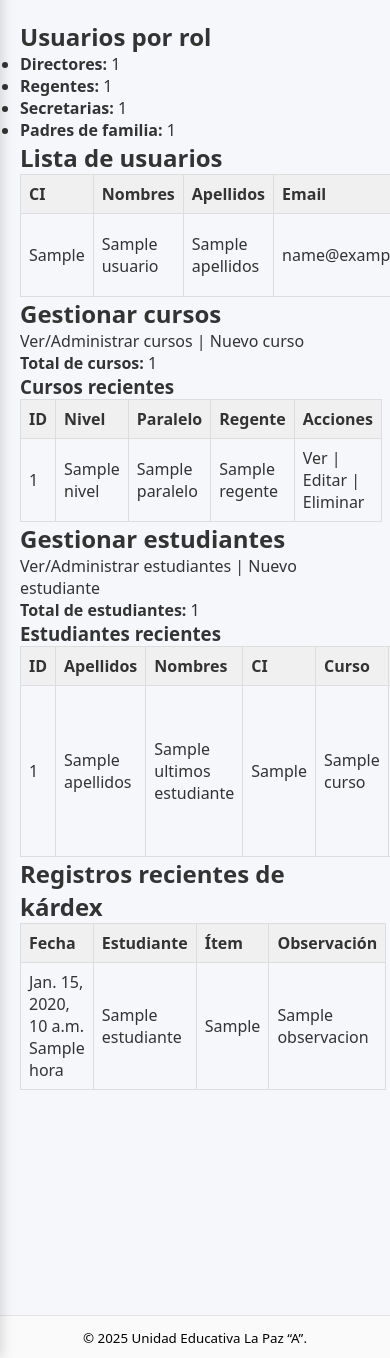
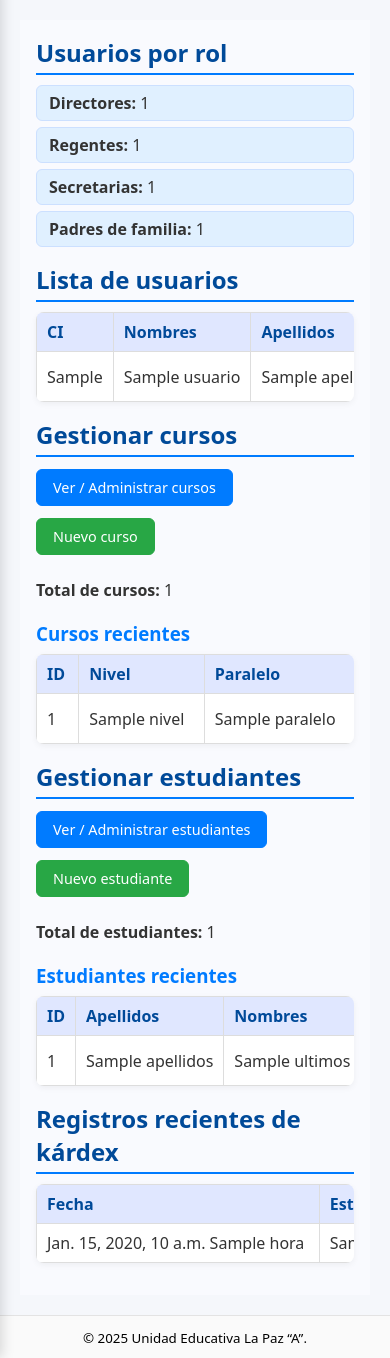
Before and after one commit to denilsaa/UNIDAD-EDUCATIVA-LA-PAZ-A-, a Django app: template apps/cuentas/templates/dashboard/director_dashboard.html in a window 390 px wide. Shown: the part 71-1429 px from the top of the page. Run offline with Django 3.2, Linux system fonts and the light colour scheme; the template is opened without the code that fills it: most values are stand-ins (such as "Sample title", 1, 10 or a date in 2020).

Commit message:
Dashboard del Director, Seccion Resumen - Primera parte, tablas responsivas y diseño basico de diseño

```diff
--- /dev/null
+++ b/apps/cuentas/static/cuentas/css/dashboard_director.css
@@ -0,0 +1,293 @@
+/* ================== CONTENEDOR PRINCIPAL ================== */
+.director-dashboard {
+  padding: 16px;
+  background: #f9fafe;
+}
+
+/* ================== TITULOS ================== */
+.director-dashboard h2 {
+  color: #004a99;
+  margin-bottom: 10px;
+  border-bottom: 2px solid #007bff;
+  padding-bottom: 4px;
+}
+
+.director-dashboard h3 {
+  color: #007bff;
+  margin-top: 20px;
+  margin-bottom: 8px;
+}
+
+/* ================== LISTA DE ROLES ================== */
+.director-dashboard .rol-list {
+  list-style: none;
+  padding-left: 0;
+  margin-bottom: 16px;
+  display: flex;
+  flex-wrap: wrap;
+  gap: 12px;
+}
+
+.director-dashboard .rol-list li {
+  padding: 6px 12px;
+  font-weight: 500;
+  background: #e0f0ff;
+  border-radius: 6px;
+  border: 1px solid #cce0ff;
+}
+
+/* ================== TABLAS ================== */
+.director-dashboard .tabla-wrapper {
+  overflow-x: auto; /* scroll horizontal cuando sea necesario */
+  margin-bottom: 16px;
+  border-radius: 8px;
+  box-shadow: 0 2px 6px rgba(0,0,0,0.05);
+  background: #fff;
+}
+
+.director-dashboard table.tabla {
+  width: 100%;
+  min-width: 700px; /* evita que se encoja demasiado */
+  border-collapse: collapse;
+}
+
+.director-dashboard table.tabla th,
+.director-dashboard table.tabla td {
+  border: 1px solid #ddd;
+  padding: 10px 12px;
+  text-align: left;
+  vertical-align: middle;
+  white-space: nowrap; /* evita que se rompan los textos en celdas */
+}
+
+.director-dashboard table.tabla thead th {
+  background-color: #e0e7ff;
+  color: #004a99;
+  font-weight: 600;
+}
+
+.director-dashboard table.tabla tbody tr:nth-child(even) {
+  background: #f6f9ff;
+}
+
+.director-dashboard table.tabla tbody tr:hover {
+  background: #dbe7ff;
+}
+
+/* ================== LINKS DENTRO DE TABLAS ================== */
+.director-dashboard table.tabla a {
+  color: #007bff;
+  font-weight: 500;
+  transition: color 0.2s;
+}
+
+.director-dashboard table.tabla a:hover {
+  color: #004a99;
+  text-decoration: underline;
+}
+
+/* ================== DIFERENCIAR TABLAS ================== */
+.director-dashboard .usuarios-tabla thead th { background: #cce0ff; }
+.director-dashboard .cursos-tabla thead th { background: #d0e7ff; }
+.director-dashboard .estudiantes-tabla thead th { background: #e0f0ff; }
+.director-dashboard .kardex-tabla thead th { background: #f0f7ff; }
+
+/* ================== RESPONSIVE ================== */
+@media (max-width: 900px) {
+  .director-dashboard .rol-list {
+    flex-direction: column;
+    gap: 6px;
+  }
+
+  /* Contenedor scroll horizontal */
+  .director-dashboard .tabla-wrapper {
+    max-width: 100%;
+  }
+
+  /* Asegura que las celdas no se rompan */
+  .director-dashboard table.tabla th,
+  .director-dashboard table.tabla td {
+    padding: 8px 10px;
+  }
+}
+/* ================== BOTONES DE ACCIONES ================== */
+.director-dashboard table.tabla a {
+  display: inline-block;
+  padding: 4px 10px;
+  margin: 2px 0;
+  border-radius: 6px;
+  font-size: 0.875rem;
+  font-weight: 500;
+  text-align: center;
+  transition: all 0.2s ease;
+  border: 1px solid transparent;
+}
+
+/* Ver */
+.director-dashboard table.tabla a.btn-ver {
+  background-color: #007bff;
+  color: #fff;
+  border-color: #007bff;
+}
+
+.director-dashboard table.tabla a.btn-ver:hover {
+  background-color: #004a99;
+  border-color: #004a99;
+  transform: translateY(-1px);
+}
+
+/* Editar */
+.director-dashboard table.tabla a.btn-editar {
+  background-color: #17a2b8;
+  color: #fff;
+  border-color: #17a2b8;
+}
+
+.director-dashboard table.tabla a.btn-editar:hover {
+  background-color: #0d6771;
+  border-color: #0d6771;
+  transform: translateY(-1px);
+}
+
+/* Eliminar */
+.director-dashboard table.tabla a.btn-eliminar {
+  background-color: #dc3545;
+  color: #fff;
+  border-color: #dc3545;
+}
+
+.director-dashboard table.tabla a.btn-eliminar:hover {
+  background-color: #a71d2a;
+  border-color: #a71d2a;
+  transform: translateY(-1px);
+}
+
+/* Nuevo / Crear */
+.director-dashboard table.tabla a.btn-nuevo {
+  background-color: #28a745;
+  color: #fff;
+  border-color: #28a745;
+}
+
+.director-dashboard table.tabla a.btn-nuevo:hover {
+  background-color: #19692c;
+  border-color: #19692c;
+  transform: translateY(-1px);
+}
+
+/* General hover */
+.director-dashboard table.tabla a:hover {
+  cursor: pointer;
+  text-decoration: none;
+}
+
+/* ================== GESTIÓN DE CURSOS ================== */
+.gestion-cursos {
+  display: flex;
+  gap: 12px;               /* separación entre botones */
+  flex-wrap: wrap;          /* para que no se desborde en móviles */
+  margin: 12px 0 20px 0;    /* espacio vertical */
+}
+
+.gestion-cursos a {
+  display: inline-block;
+  padding: 8px 16px;
+  border-radius: 6px;
+  font-weight: 500;
+  text-align: center;
+  transition: all 0.2s ease;
+  font-size: 0.9rem;
+  border: 1px solid transparent;
+}
+
+/* Botones consistentes con los existentes */
+.gestion-cursos a.btn-ver {
+  background-color: #007bff;
+  color: #fff;
+  border-color: #007bff;
+}
+
+.gestion-cursos a.btn-ver:hover {
+  background-color: #004a99;
+  border-color: #004a99;
+  transform: translateY(-1px);
+}
+
+.gestion-cursos a.btn-nuevo {
+  background-color: #28a745;
+  color: #fff;
+  border-color: #28a745;
+}
+
+.gestion-cursos a.btn-nuevo:hover {
+  background-color: #19692c;
+  border-color: #19692c;
+  transform: translateY(-1px);
+}
+
+/* Responsive: si no cabe, scroll horizontal */
+@media (max-width: 600px) {
+  .gestion-cursos {
+    overflow-x: auto;
+    padding-bottom: 4px; /* evita que el scroll toque el texto */
+  }
+
+  .gestion-cursos a {
+    flex: 0 0 auto; /* evita que se reduzcan demasiado */
+  }
+}
+/* ================== GESTIÓN DE ESTUDIANTES ================== */
+.gestion-estudiantes {
+  display: flex;
+  gap: 12px;               /* separación entre botones */
+  flex-wrap: wrap;          /* permite ajuste en móviles */
+  margin: 12px 0 20px 0;    /* espacio vertical */
+}
+
+.gestion-estudiantes a {
+  display: inline-block;
+  padding: 8px 16px;
+  border-radius: 6px;
+  font-weight: 500;
+  text-align: center;
+  transition: all 0.2s ease;
+  font-size: 0.9rem;
+  border: 1px solid transparent;
+}
+
+/* Botones consistentes con los existentes */
+.gestion-estudiantes a.btn-ver {
+  background-color: #007bff;
+  color: #fff;
+  border-color: #007bff;
+}
+
+.gestion-estudiantes a.btn-ver:hover {
+  background-color: #004a99;
+  border-color: #004a99;
+  transform: translateY(-1px);
+}
+
+.gestion-estudiantes a.btn-nuevo {
+  background-color: #28a745;
+  color: #fff;
+  border-color: #28a745;
+}
+
+.gestion-estudiantes a.btn-nuevo:hover {
+  background-color: #19692c;
+  border-color: #19692c;
+  transform: translateY(-1px);
+}
+
+/* Responsive: scroll horizontal si no cabe */
+@media (max-width: 600px) {
+  .gestion-estudiantes {
+    overflow-x: auto;
+    padding-bottom: 4px;
+  }
+
+  .gestion-estudiantes a {
+    flex: 0 0 auto; /* evita que se reduzcan demasiado */
+  }
+}
--- a/apps/cuentas/templates/dashboard/director_dashboard.html
+++ b/apps/cuentas/templates/dashboard/director_dashboard.html
@@ -1,9 +1,16 @@
 {% extends "layout/base_dashboard.html" %}
+{% load static %}
+
 {% block title %}Dashboard del Director{% endblock %}
 
+{% block extra_css %}
+<link rel="stylesheet" href="{% static 'cuentas/css/dashboard_director.css' %}">
+{% endblock %}
+
 {% block content %}
+<div class="director-dashboard">
   <h2>Usuarios por rol</h2>
-  <ul>
+  <ul class="rol-list">
     <li><strong>Directores:</strong> {{ director_count }}</li>
     <li><strong>Regentes:</strong> {{ regente_count }}</li>
     <li><strong>Secretarias:</strong> {{ secretaria_count }}</li>
@@ -11,7 +18,8 @@
   </ul>
 
   <h2>Lista de usuarios</h2>
-  <table>
+  <div class="tabla-wrapper">
+    <table class="tabla usuarios-tabla">
       <thead>
         <tr>
           <th>CI</th><th>Nombres</th><th>Apellidos</th><th>Email</th><th>Estado</th><th>Acciones</th>
@@ -26,9 +34,9 @@
           <td>{{ usuario.email }}</td>
           <td>{{ usuario.is_activo|yesno:"Activo,Inactivo" }}</td>
           <td>
-          <a href="{% url 'cuentas:ver_usuario' usuario.id %}">Ver</a> |
-          <a href="{% url 'cuentas:editar_usuario' usuario.id %}">Editar</a> |
-          <a href="{% url 'cuentas:eliminar_usuario' usuario.id %}">Eliminar</a>
+            <a href="{% url 'cuentas:ver_usuario' usuario.id %}" class="btn-ver">Ver</a>
+            <a href="{% url 'cuentas:editar_usuario' usuario.id %}" class="btn-editar">Editar</a>
+            <a href="{% url 'cuentas:eliminar_usuario' usuario.id %}" class="btn-eliminar">Eliminar</a>
           </td>
         </tr>
         {% empty %}
@@ -36,20 +44,21 @@
         {% endfor %}
       </tbody>
     </table>
+  </div>
+  <h2>Gestionar cursos</h2>
+  <div class="gestion-cursos">
+    <a href="{% url 'cursos:lista_cursos' %}" class="btn-ver">Ver / Administrar cursos</a>
+    <a href="{% url 'cursos:crear_curso' %}" class="btn-nuevo">Nuevo curso</a>
+  </div>
 
-  <h2>Gestionar cursos</h2>
-  <p>
-    <a href="{% url 'cursos:lista_cursos' %}">Ver/Administrar cursos</a> |
-    <a href="{% url 'cursos:crear_curso' %}">Nuevo curso</a>
-  </p>
-
-  {% if curso_count is not None %}
+  {% if curso_count %}
     <p><strong>Total de cursos:</strong> {{ curso_count }}</p>
   {% endif %}
 
   {% if ultimos_cursos %}
     <h3>Cursos recientes</h3>
-    <table>
+    <div class="tabla-wrapper">
+      <table class="tabla cursos-tabla">
         <thead>
           <tr><th>ID</th><th>Nivel</th><th>Paralelo</th><th>Regente</th><th>Acciones</th></tr>
         </thead>
@@ -61,34 +70,33 @@
             <td>{{ c.paralelo }}</td>
             <td>{{ c.regente }}</td>
             <td>
-            <a href="{% url 'cursos:ver_curso' c.id %}">Ver</a> |
-            <a href="{% url 'cursos:editar_curso' c.id %}">Editar</a> |
-            <a href="{% url 'cursos:eliminar_curso' c.id %}">Eliminar</a>
+              <a href="{% url 'cursos:ver_curso' c.id %}" class="btn-ver">Ver</a>
+              <a href="{% url 'cursos:editar_curso' c.id %}" class="btn-editar">Editar</a>
+              <a href="{% url 'cursos:eliminar_curso' c.id %}" class="btn-eliminar">Eliminar</a>
             </td>
           </tr>
           {% endfor %}
         </tbody>
       </table>
+    </div>
   {% endif %}
 
-  <!-- ===================== NUEVO: Estudiantes ===================== -->
   <h2>Gestionar estudiantes</h2>
-  <p>
-    <a href="{% url 'estudiantes:listar' %}">Ver/Administrar estudiantes</a> |
-    <a href="{% url 'estudiantes:crear' %}">Nuevo estudiante</a>
-  </p>
+  <div class="gestion-estudiantes">
+    <a href="{% url 'estudiantes:listar' %}" class="btn-ver">Ver / Administrar estudiantes</a>
+    <a href="{% url 'estudiantes:crear' %}" class="btn-nuevo">Nuevo estudiante</a>
+  </div>
 
-  {% if estudiante_count is not None %}
+  {% if estudiante_count %}
     <p><strong>Total de estudiantes:</strong> {{ estudiante_count }}</p>
   {% endif %}
 
   {% if ultimos_estudiantes %}
     <h3>Estudiantes recientes</h3>
-    <table>
+    <div class="tabla-wrapper">
+      <table class="tabla estudiantes-tabla">
         <thead>
-        <tr>
-          <th>ID</th><th>Apellidos</th><th>Nombres</th><th>CI</th><th>Curso</th><th>Padre/Tutor</th><th>Acciones</th>
-        </tr>
+          <tr><th>ID</th><th>Apellidos</th><th>Nombres</th><th>CI</th><th>Curso</th><th>Padre/Tutor</th><th>Acciones</th></tr>
         </thead>
         <tbody>
           {% for e in ultimos_estudiantes %}
@@ -100,27 +108,24 @@
             <td>{{ e.curso }}</td>
             <td>{{ e.padre }}</td>
             <td>
-            <a href="{% url 'estudiantes:editar' e.id %}">Editar</a> |
-            <a href="{% url 'estudiantes:eliminar' e.id %}">Eliminar</a> |
-            <a href="{% url 'estudiantes:kardex_listar' e.id %}">Ver kárdex</a> |
-            <a href="{% url 'estudiantes:kardex_nuevo' e.id %}">+ Registro kárdex</a>
+              <a href="{% url 'estudiantes:editar' e.id %}" class="btn-editar">Editar</a>
+              <a href="{% url 'estudiantes:eliminar' e.id %}" class="btn-eliminar">Eliminar</a>
+              <a href="{% url 'estudiantes:kardex_listar' e.id %}" class="btn-ver">Ver kárdex</a>
+              <a href="{% url 'estudiantes:kardex_nuevo' e.id %}" class="btn-nuevo">+ Registro kárdex</a>
             </td>
           </tr>
           {% endfor %}
         </tbody>
       </table>
+    </div>
   {% endif %}
-  <!-- =================== FIN NUEVO: Estudiantes =================== -->
+
   {% if ultimos_kardex %}
     <h2>Registros recientes de kárdex</h2>
-    <table>
+    <div class="tabla-wrapper">
+      <table class="tabla kardex-tabla">
         <thead>
-        <tr>
-          <th>Fecha</th>
-          <th>Estudiante</th>
-          <th>Ítem</th>
-          <th>Observación</th>
-        </tr>
+          <tr><th>Fecha</th><th>Estudiante</th><th>Ítem</th><th>Observación</th></tr>
         </thead>
         <tbody>
           {% for r in ultimos_kardex %}
@@ -133,6 +138,7 @@
           {% endfor %}
         </tbody>
       </table>
+    </div>
   {% endif %}
-
+</div>
 {% endblock %}
--- a/apps/cuentas/templates/layout/base_dashboard.html
+++ b/apps/cuentas/templates/layout/base_dashboard.html
@@ -5,6 +5,7 @@
   <meta charset="UTF-8">
   <title>{% block title %}Panel{% endblock %}</title>
   <link rel="stylesheet" href="{% static 'cuentas/css/dashboard.css' %}">
+  {% block extra_css %}{% endblock %}
   <meta name="viewport" content="width=device-width, initial-scale=1.0, maximum-scale=1.0, user-scalable=no">
 </head>
 
```
Also changed, not shown: apps/cuentas/static/cuentas/js/dashboard_director.js (added). Lines whose indentation alone changed are shown as unchanged.
